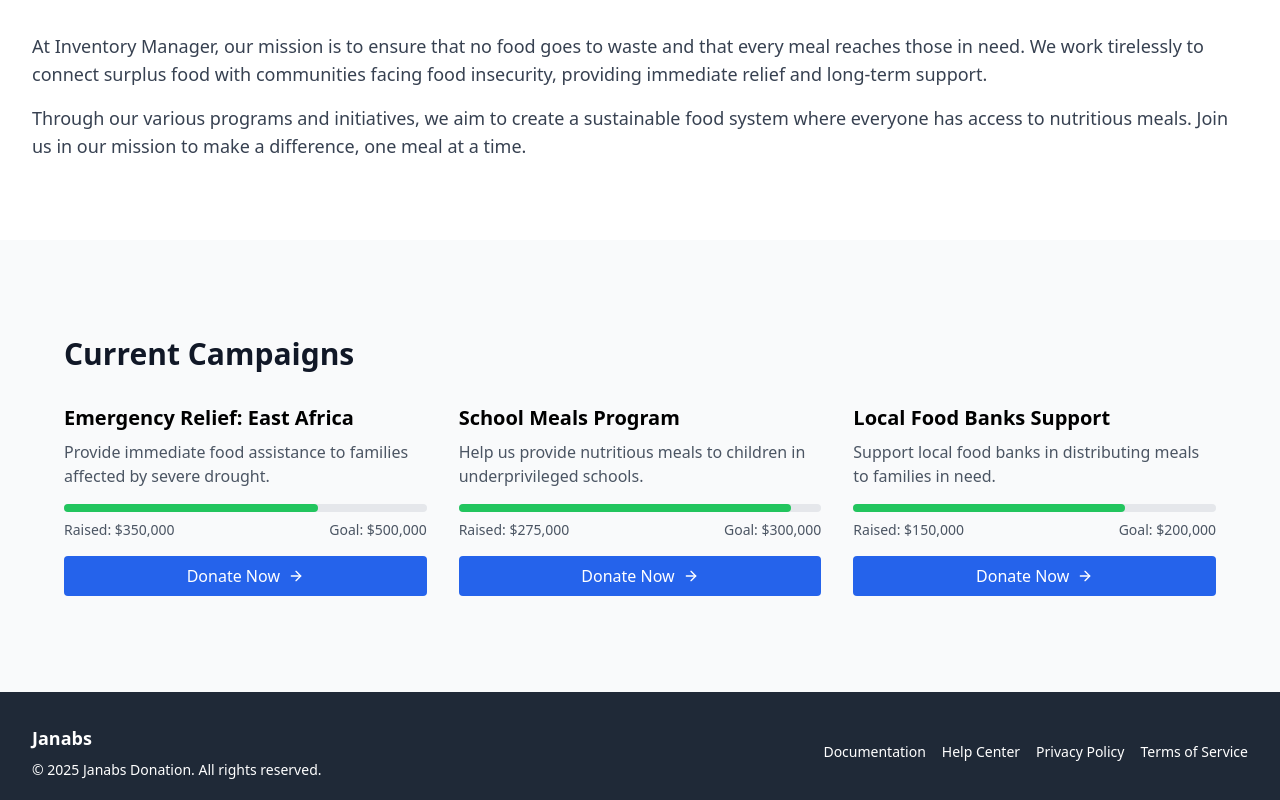
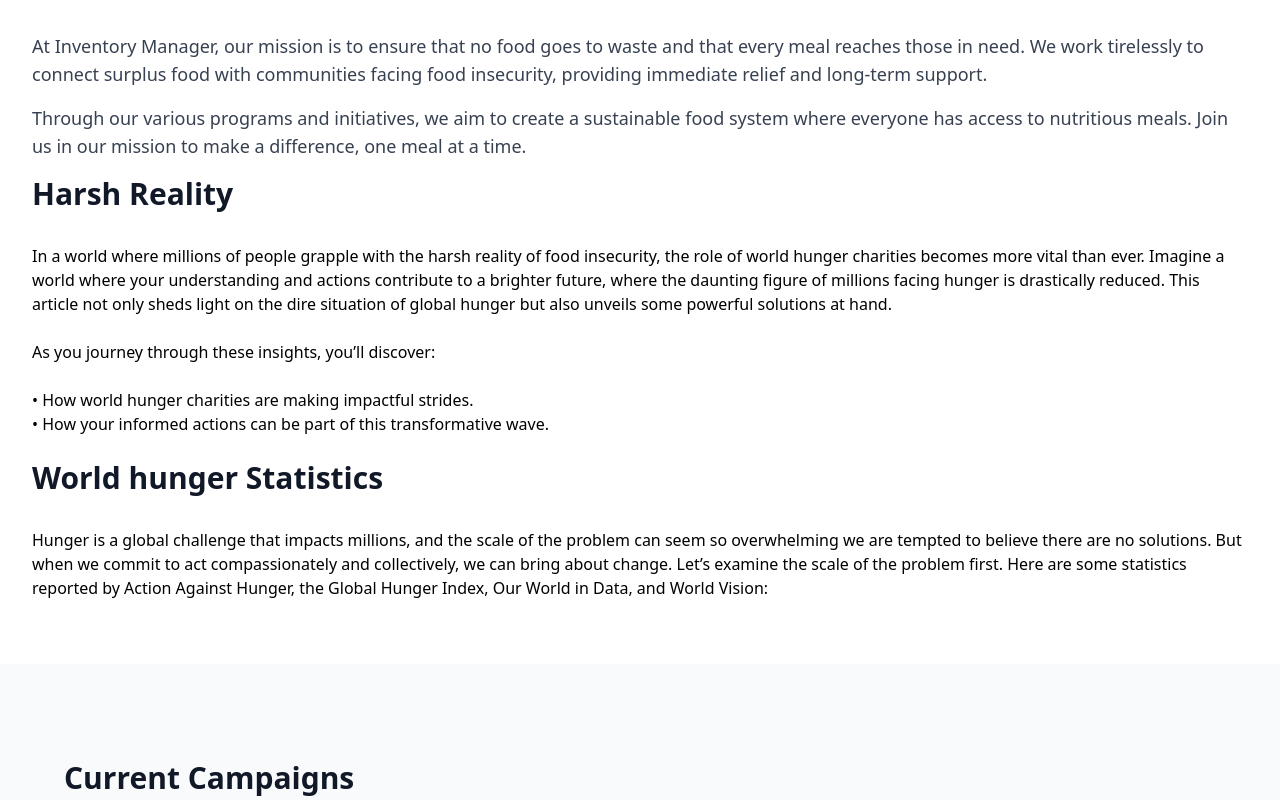
Before and after one commit to P47Parzival/Thinkbiz-heckathon-, a React (Vite) app: page / in a window 1280 px wide. Shown: the part 552-1352 px from the top of the page. Built offline with nearby package versions, Linux system fonts and the light colour scheme.

Commit message:
Update App.jsx

```diff
--- a/src/App.jsx
+++ b/src/App.jsx
@@ -52,6 +52,26 @@ const Dashboard = () => {
           <p className="text-lg text-gray-700 mb-4">
             Through our various programs and initiatives, we aim to create a sustainable food system where everyone has access to nutritious meals. Join us in our mission to make a difference, one meal at a time.
           </p>
+          <h2 className="text-3xl font-bold text-gray-900 mb-8">Harsh Reality</h2>
+          <p>In a world where millions of people grapple with the harsh reality of food insecurity, the role of world hunger charities becomes more vital than ever.
+
+Imagine a world where your understanding and actions contribute to a brighter future, where the daunting figure of millions facing hunger is drastically reduced.
+
+This article not only sheds light on the dire situation of global hunger but also unveils some powerful solutions at hand. <br/><br/>
+
+As you journey through these insights, you’ll discover:<br/><br/>
+
+• How world hunger charities are making impactful strides.<br/>
+• How your informed actions can be part of this transformative wave.<br/><br/>
+
+<h2 className="text-3xl font-bold text-gray-900 mb-8">World hunger Statistics</h2>
+Hunger is a global challenge that impacts millions, and the scale of the problem can seem so overwhelming we are tempted to believe there are no solutions.
+
+But when we commit to act compassionately and collectively, we can bring about change.
+
+Let’s examine the scale of the problem first.
+
+Here are some statistics reported by Action Against Hunger, the Global Hunger Index, Our World in Data, and World Vision:</p>
         </div>
       </section>
 
```
